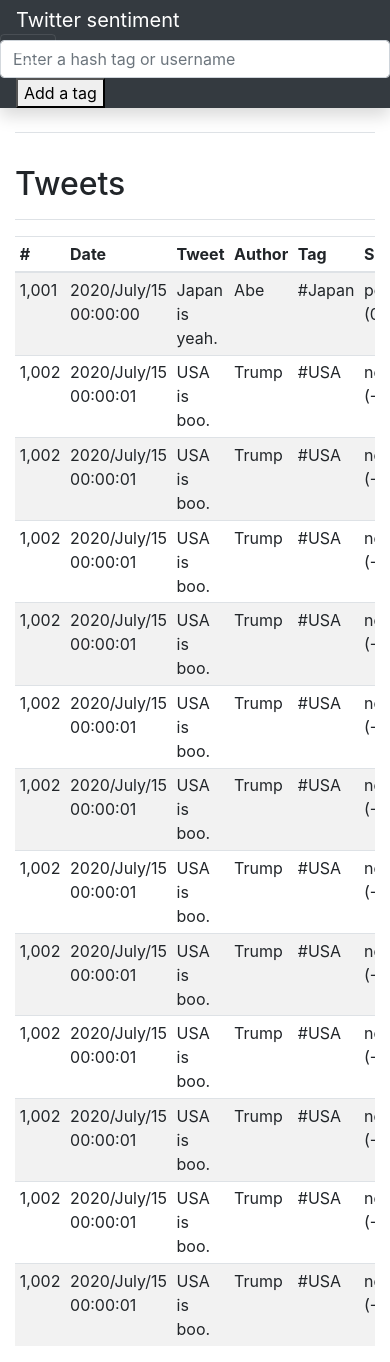
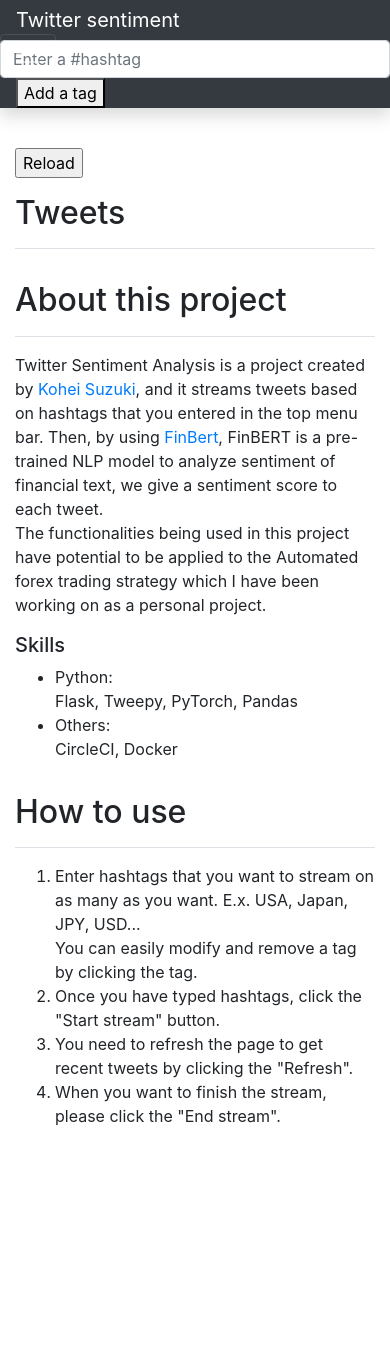
Before and after one commit to boblef/twitter_sentiment, a Flask app: page / in a window 390 px wide. After the commit the page ends 1126 px from the top, so only its background shows below. Run offline with Flask 2, Linux system fonts and the light colour scheme; parts of the project's set-up code (start-up, migrations or seed data) failed here and were passed over; some libraries are stand-ins or nearby versions.

Commit message:
Created init function and introduction section

```diff
--- a/templates/index.html
+++ b/templates/index.html
@@ -6,11 +6,10 @@
         data-target="#sidebarMenu" aria-controls="sidebarMenu" aria-expanded="false" aria-label="Toggle navigation">
         <span class="navbar-toggler-icon"></span>
     </button>
-    <input id="get_tag" class="form-control form-control-dark w-100" type="text"
-        placeholder="Enter a hash tag or username" aria-label="Search">
+    <input id="get_tag" class="form-control form-control-dark w-100" type="text" placeholder="Enter a #hashtag"
+        aria-label="Search">
     <ul class="navbar-nav px-3">
         <li class="nav-item text-nowrap">
-            <!-- <a class="nav-link" href="#">Add a tag</a> -->
             <button class="form-control-dark" type="button" onclick="tag()">Add a tag</button>
         </li>
     </ul>
@@ -18,34 +17,37 @@
 
 <div class="container-fluid">
     <div class="row">
-        <nav id="sidebarMenu" class="col-md-3 col-lg-2 d-md-block bg-light sidebar collapse">
-            <div class="sidebar-sticky pt-3">
+        <nav class="col-md-2 d-none d-md-block bg-light sidebar">
+            <div class="sidebar-sticky">
                 <ul class="nav flex-column">
                     <li class="nav-item">
-                        <a class="nav-link active" href="#">
+                        <br>
+                    </li>
+                    <li class="nav-item">
+                        <a class="nav-link active" href="/">
                             <span data-feather="home"></span>
-                            Dashboard <span class="sr-only">(current)</span>
+                            TOP <span class="sr-only">(current)</span>
                         </a>
                     </li>
                     <li class="nav-item">
-                        <a class="nav-link" href="#">
-                            <span data-feather="file"></span>
-                            Github
+                        <a class="nav-link" href="https://github.com/boblef/twitter_sentimental" target="_blank">
+                            Code on Github
                         </a>
                     </li>
-                </ul>
-
-                <h6 class="sidebar-heading d-flex justify-content-between align-items-center px-3 mt-4 mb-1 text-muted">
-                    <span>Saved reports</span>
-                    <a class="d-flex align-items-center text-muted" href="#" aria-label="Add a new report">
-                        <span data-feather="plus-circle"></span>
-                    </a>
-                </h6>
-                <ul class="nav flex-column mb-2">
                     <li class="nav-item">
-                        <a class="nav-link" href="#">
-                            <span data-feather="file-text"></span>
-                            Current month
+                        <a class="nav-link" href="https://www.linkedin.com/in/koheisuzuki" target="_blank">
+                            LinkedIn
+                        </a>
+                    </li>
+                    <li class="nav-item">
+                        <a class="nav-link" href="https://boblef.github.io/" target="_blank">
+                            MySite
+                        </a>
+                    </li>
+                    <li class="nav-item">
+                        <a class="nav-link" href="https://boblef.github.io/docs/koheisuzuki_resume2020_ML.pdf"
+                            target="_blank">
+                            Resume
                         </a>
                     </li>
                 </ul>
@@ -53,143 +55,65 @@
         </nav>
 
         <main role="main" class="col-md-9 ml-sm-auto col-lg-10 px-md-4">
-            <div id="output_tags"
-                class="d-flex flex-wrap flex-md-nowrap align-items-center pt-3 pb-2 mb-3 border-bottom">
+            <div id="output_tags" class="d-flex flex-wrap flex-md-nowrap align-items-center pt-3 pb-2 mb-3">
             </div>
             <button id="start_stream" class="form-control-dark" type="button" onclick="start_stream()">Start
                 stream</button>
             <button id="end_stream" class="form-control-dark" type="button" onclick="end_stream()">End
                 stream</button>
+            <form action="/" method="POST" enctype="multipart/form-data" id="reload">
+                <input type="submit" value="Reload" id="reload_button">
+            </form>
             <div id="tag_menu">
                 <input id="tag_fix" class="form-control form-control-dark w-100" type="text" aria-label="Search">
                 <button type="button" class="btn-cancel" onclick="modify_tag()">Modify</button>
                 <button type="button" class="btn-cancel" onclick="delete_tag()">Delete</button>
             </div>
-            <div
-                class="d-flex justify-content-between flex-wrap flex-md-nowrap align-items-center pt-3 pb-2 mb-3 border-bottom">
-                <h1 class="h2">Tweets</h1>
+            <div id="results">
+                <div
+                    class="d-flex justify-content-between flex-wrap flex-md-nowrap align-items-center pt-3 pb-2 mb-3 border-bottom">
+                    <h1 class="h2">Tweets</h1>
+                </div>
+                {% for table in tables %}
+                {{ table|safe }}
+                {% endfor %}
             </div>
+            <div id="info">
+                <div
+                    class="d-flex justify-content-between flex-wrap flex-md-nowrap align-items-center pt-3 pb-2 mb-3 border-bottom">
+                    <h1 class="h2">About this project</h1>
+                </div>
+                <p>Twitter Sentiment Analysis is a project created by <a href="https://boblef.github.io/">Kohei
+                        Suzuki</a>, and it streams tweets based on hashtags that you entered in the top menu bar.
+                    Then, by using <a href="https://github.com/ProsusAI/finBERT">FinBert</a>, FinBERT is a pre-trained
+                    NLP model to analyze sentiment of financial text, we give a sentiment score to each tweet.<br>
 
-            <!-- <canvas class="my-4 w-100" id="myChart" width="900" height="380"></canvas> -->
-            <div class="table-responsive">
-                <table class="table table-striped table-sm">
-                    <thead>
-                        <tr>
-                            <th>#</th>
-                            <th>Date</th>
-                            <th>Tweet</th>
-                            <th>Author</th>
-                            <th>Tag</th>
-                            <th>Sentiment</th>
-                        </tr>
-                    </thead>
-                    <tbody>
-                        <tr>
-                            <td>1,001</td>
-                            <td>2020/July/15 00:00:00</td>
-                            <td>Japan is yeah.</td>
-                            <td>Abe</td>
-                            <td>#Japan</td>
-                            <td>positive (0.95)</td>
-                        </tr>
-                        <tr>
-                            <td>1,002</td>
-                            <td>2020/July/15 00:00:01</td>
-                            <td>USA is boo.</td>
-                            <td>Trump</td>
-                            <td>#USA</td>
-                            <td>negative (-0.95)</td>
-                        </tr>
-                        <tr>
-                            <td>1,002</td>
-                            <td>2020/July/15 00:00:01</td>
-                            <td>USA is boo.</td>
-                            <td>Trump</td>
-                            <td>#USA</td>
-                            <td>negative (-0.95)</td>
-                        </tr>
-                        <tr>
-                            <td>1,002</td>
-                            <td>2020/July/15 00:00:01</td>
-                            <td>USA is boo.</td>
-                            <td>Trump</td>
-                            <td>#USA</td>
-                            <td>negative (-0.95)</td>
-                        </tr>
-                        <tr>
-                            <td>1,002</td>
-                            <td>2020/July/15 00:00:01</td>
-                            <td>USA is boo.</td>
-                            <td>Trump</td>
-                            <td>#USA</td>
-                            <td>negative (-0.95)</td>
-                        </tr>
-                        <tr>
-                            <td>1,002</td>
-                            <td>2020/July/15 00:00:01</td>
-                            <td>USA is boo.</td>
-                            <td>Trump</td>
-                            <td>#USA</td>
-                            <td>negative (-0.95)</td>
-                        </tr>
-                        <tr>
-                            <td>1,002</td>
-                            <td>2020/July/15 00:00:01</td>
-                            <td>USA is boo.</td>
-                            <td>Trump</td>
-                            <td>#USA</td>
-                            <td>negative (-0.95)</td>
-                        </tr>
-                        <tr>
-                            <td>1,002</td>
-                            <td>2020/July/15 00:00:01</td>
-                            <td>USA is boo.</td>
-                            <td>Trump</td>
-                            <td>#USA</td>
-                            <td>negative (-0.95)</td>
-                        </tr>
-                        <tr>
-                            <td>1,002</td>
-                            <td>2020/July/15 00:00:01</td>
-                            <td>USA is boo.</td>
-                            <td>Trump</td>
-                            <td>#USA</td>
-                            <td>negative (-0.95)</td>
-                        </tr>
-                        <tr>
-                            <td>1,002</td>
-                            <td>2020/July/15 00:00:01</td>
-                            <td>USA is boo.</td>
-                            <td>Trump</td>
-                            <td>#USA</td>
-                            <td>negative (-0.95)</td>
-                        </tr>
-                        <tr>
-                            <td>1,002</td>
-                            <td>2020/July/15 00:00:01</td>
-                            <td>USA is boo.</td>
-                            <td>Trump</td>
-                            <td>#USA</td>
-                            <td>negative (-0.95)</td>
-                        </tr>
-                        <tr>
-                            <td>1,002</td>
-                            <td>2020/July/15 00:00:01</td>
-                            <td>USA is boo.</td>
-                            <td>Trump</td>
-                            <td>#USA</td>
-                            <td>negative (-0.95)</td>
-                        </tr>
-                        <tr>
-                            <td>1,002</td>
-                            <td>2020/July/15 00:00:01</td>
-                            <td>USA is boo.</td>
-                            <td>Trump</td>
-                            <td>#USA</td>
-                            <td>negative (-0.95)</td>
-                        </tr>
-                    </tbody>
-                </table>
+                    The functionalities being used in this project have potential to be applied to the Automated forex
+                    trading strategy which I have been working on as a personal project.
+                </p>
+                <h5>Skills</h5>
+                <ul>
+                    <li>Python:<br>
+                        Flask, Tweepy, PyTorch, Pandas
+                    </li>
+                    <li>Others: <br>
+                        CircleCI, Docker
+                    </li>
+                </ul>
+                <div
+                    class="d-flex justify-content-between flex-wrap flex-md-nowrap align-items-center pt-3 pb-2 mb-3 border-bottom">
+                    <h1 class="h2">How to use</h1>
+                </div>
+                <div class="intro_steps">
+                    <ol>
+                        <li>Enter hashtags that you want to stream on as many as you want. E.x. USA, Japan, JPY, USD...
+                        </li>
+                        You can easily modify and remove a tag by clicking the tag.
+                        <li>Once you have typed hashtags, click the "Start stream" button.</li>
+                        <li>You need to refresh the page to get recent tweets by clicking the "Refresh".</li>
+                        <li>When you want to finish the stream, please click the "End stream".</li>
+                    </ol>
+                </div>
             </div>
         </main>
     </div>
@@ -252,38 +176,80 @@
     }
 
     function start_stream() {
+        // When user click the start_streaming button
+        // Display the necessary tools
         document.getElementById("end_stream").style.display = "inline";
+        document.getElementById("reload").style.display = "inline";
+        document.getElementById("start_stream").style.display = "none";
+        document.getElementById("info").style.display = "none";
+        document.getElementById("results").style.display = "inline";
+
+        // Create a list with hashtags that the user just typed
         var tags = []
         for (i = 1; i <= tag_counter; i++) {
             var cur_tag = document.getElementById("tag_" + i).innerHTML;
             tags.push(cur_tag);
         }
         console.log(tags);
-        // var movies = ["titanic", "aaa"]
 
+        // Send the hashtags to Flask
         $.ajax({
-            url: '/streaming',
+            url: '/start_streaming',
             type: 'POST',
             data: JSON.stringify(tags),   // converts js value to JSON string
             contentType: 'application/json',
             dataType: 'json',
+        }).done(function (result) {     // on success get the return object from server
+            console.log(result)     // do whatever with it. In this case see it in console
+        })
+
+        document.getElementById("reload_button").click();
+    }
+
+    function end_stream() {
+        // When uset click the end_streaming button
+        // Displat the necessary tools
+        document.getElementById("start_stream").style.display = "none";
+        document.getElementById("reload").style.display = "none";
+        document.getElementById("end_stream").style.display = "none";
+
+        // Remove the hashtags being displayed
+        let parent = document.getElementById('output_tags');
+        for (i = 1; i <= tag_counter; i++) {
+            let child = document.getElementById('tag_' + i);
+            parent.removeChild(child);
+        }
+        $.ajax({
+            url: '/end_streaming',
+            type: 'POST',
         })
             .done(function (result) {     // on success get the return object from server
                 console.log(result)     // do whatever with it. In this case see it in console
             })
     }
 
-    function end_stream() {
-        $.ajax({
-            url: '/end_streaming',
-            type: 'POST',
-            // data: JSON.stringify(tags),   // converts js value to JSON string
-            // contentType: 'application/json',
-            // dataType: 'json',
-        })
-            .done(function (result) {     // on success get the return object from server
-                console.log(result)     // do whatever with it. In this case see it in console
-            })
+    function init_func() {
+        // When user click the reload button
+        if ("{{ reload_status }}" == "True") {
+            // Display the neccessary tools.
+            document.getElementById("end_stream").style.display = "inline";
+            document.getElementById("reload").style.display = "inline";
+            document.getElementById("results").style.display = "inline";
+
+            // Parse hashtags that are supporsed to be displayed
+            var tags = JSON.parse('{{ tags | tojson | safe}}');
+
+            // Display parsed tags in proper place
+            for (i = 1; i <= tags.length; i++) {
+                var output_tags = document.getElementById('output_tags');
+                // Create an HTML tag in which we will desplay tag which is just added by the user
+                output_tags.insertAdjacentHTML('beforeend', '<p class="tags" id=tag_' + i + ' onclick="tag_menu(this.id)">' + tags[i - 1] + '</p>');
+            }
+            // Set tag_counter
+            tag_counter = tags.length;
+        } else {
+            document.getElementById("info").style.display = "inline";
+        }
     }
 </script>
 {% endblock %}
```
